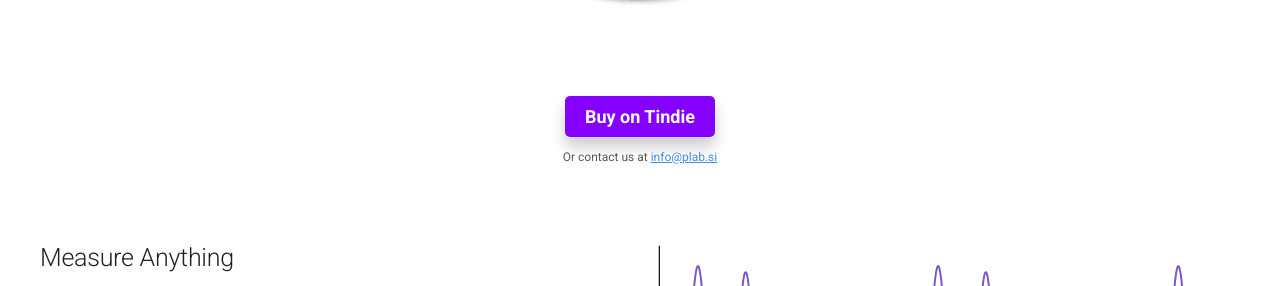
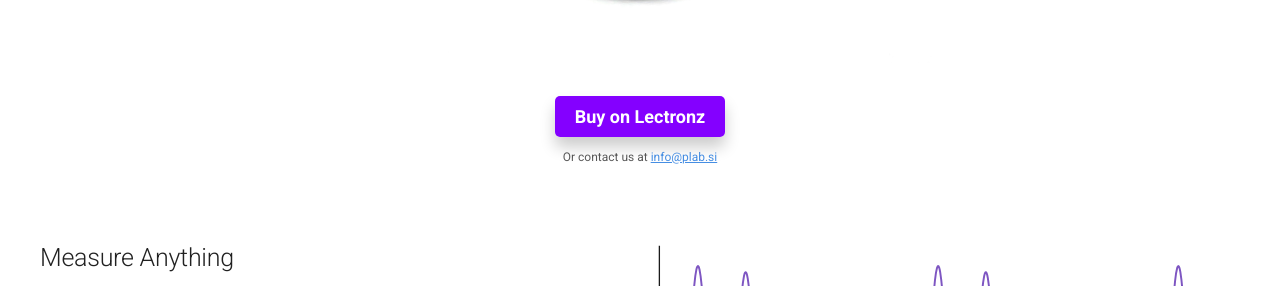
Before and after one commit to PLab-SI/PicoQuake, an MkDocs documentation site: the page built from docs/index.md, in a window 1280 px wide and 900 px high, scrolled down 503 px. Shown: the part 154-440 px from the top of the window. Built offline with MkDocs 1.6.1 and Material for MkDocs 9.7.7, drawn with Linux system fonts in a browser that asks for light colours; comment, search, counter and statistics services are not loaded.

Commit message:
docs update

```diff
--- a/docs/overrides/home.html
+++ b/docs/overrides/home.html
@@ -128,8 +128,8 @@
     </p>
     <img src="/assets/pq_1.jpeg" alt="PicoQuake" />
     <div class="buy-button-container">
-      <a href="https://www.tindie.com/products/plab/picoquake-usb-vibration-sensor/?ref=webpage_buy_btn&utm_source=webpage&utm_medium=buy_btn&utm_campaign=webpage" target="_blank" class="buy-button">
-        Buy on Tindie
+      <a href="https://www.lectronz.com/products/picoquake" target="_blank" class="buy-button">
+        Buy on Lectronz
       </a>
       <small style="display: block; margin-top: 16px; font-size: 0.75em; color: inherit;">
         Or contact us at <a href="mailto:info@plab.si">info@plab.si</a>
```
Also changed, not shown: README.md (+2 -2 lines).
